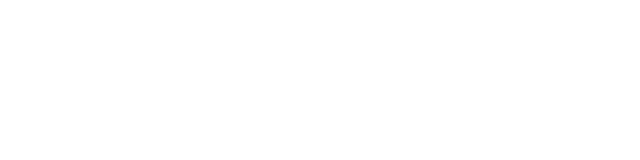
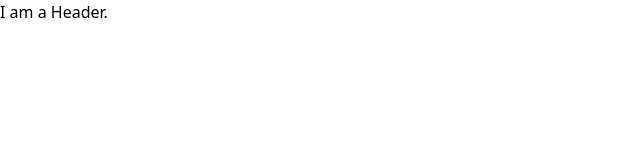
Before and after one commit to rohitrai3/portfolio, a Next.js app: page / in a window 1280 px wide. Shown: the top 160 px of the page, without its empty margins (0-640 px from the left). Built offline with nearby package versions, Linux system fonts and the light colour scheme.

Commit message:
Header.tsx: create, import header component

```diff
--- /dev/null
+++ b/components/Header.tsx
@@ -0,0 +1,7 @@
+import React from 'react'
+
+type Props = {};
+
+export default function Header({}: Props) {
+  return <header>I am a Header.</header>
+}
--- a/pages/index.tsx
+++ b/pages/index.tsx
@@ -1,5 +1,6 @@
 import Head from 'next/head'
 import { Inter } from '@next/font/google'
+import Header from '../components/Header'
 
 const inter = Inter({ subsets: ['latin'] })
 
@@ -11,6 +12,7 @@ export default function Home() {
       </Head>
 
       {/* Header */}
+      <Header />
 
       {/* Hero */}
 
```
